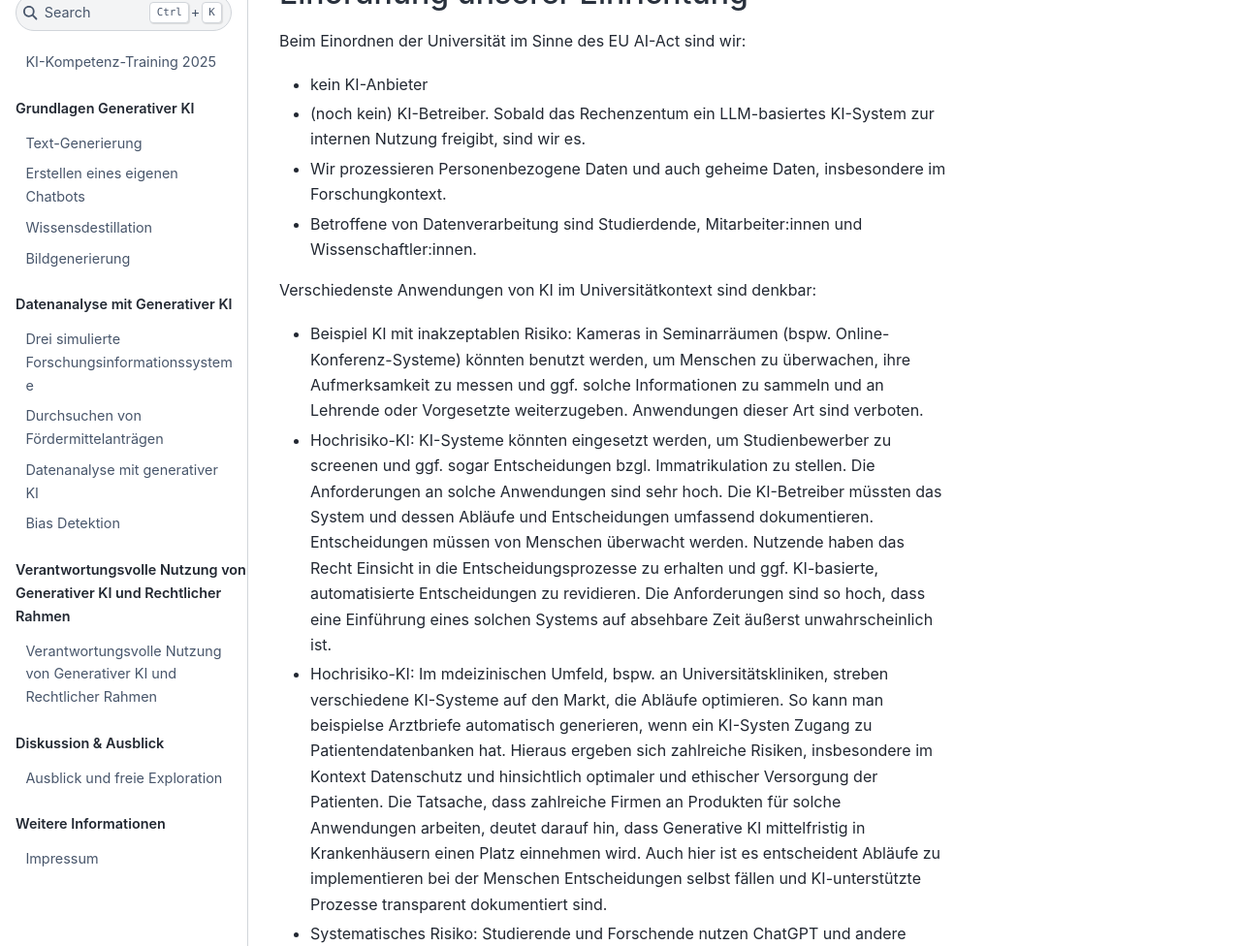
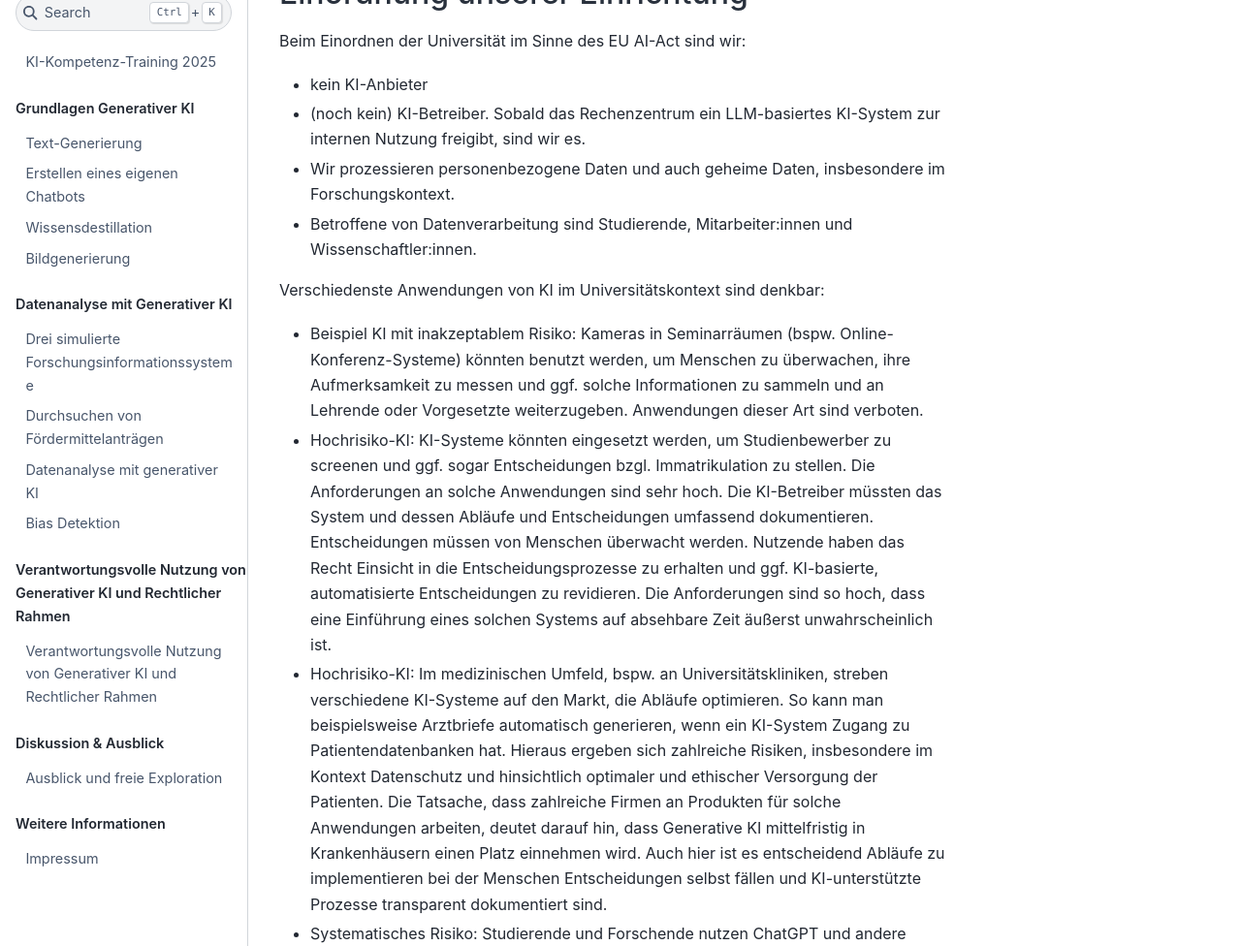
Before and after one commit to ScaDS/ki-kompetenz-training-2025, a Jupyter Book: the page built from session3/cheatsheet.md, in a window 1280 px wide and 1400 px high, scrolled down 442 px. Shown: the part 153-1129 px from the top of the window at 97% size. Built offline with Jupyter Book 1.0.4 settings and Sphinx 7.4.7 and the Sphinx Book theme 1.1.4, drawn with Linux system fonts in a browser that asks for light colours; some of the changed text lies outside the part shown.

Commit message:
Fixed various spelling mistakes and improved punctuation throughout the document.

```diff
--- a/session3/cheatsheet.md
+++ b/session3/cheatsheet.md
@@ -12,43 +12,43 @@ Auch die AI-Abteilung der EU hat ein übersichtliches [FAQ-Dokument](https://dig
 
 Beim Einordnen der Universität im Sinne des EU AI-Act sind wir:
 * kein KI-Anbieter
-* (noch kein) KI-Betreiber. Sobald das Rechenzentum ein LLM-basiertes KI-System zur internen Nutzung freigibt, sind wir es.
-* Wir prozessieren Personenbezogene Daten und auch geheime Daten, insbesondere im Forschungkontext.
-* Betroffene von Datenverarbeitung sind Studierdende, Mitarbeiter:innen und Wissenschaftler:innen.
+* (noch kein) KI-Betreiber. Sobald das Rechenzentrum ein LLM-basiertes KI-System zur internen Nutzung freigibt, sind wir es.
+* Wir prozessieren personenbezogene Daten und auch geheime Daten, insbesondere im Forschungskontext.
+* Betroffene von Datenverarbeitung sind Studierende, Mitarbeiter:innen und Wissenschaftler:innen.
 
-Verschiedenste Anwendungen von KI im Universitätkontext sind denkbar:
-* Beispiel KI mit inakzeptablen Risiko: Kameras in Seminarräumen (bspw. Online-Konferenz-Systeme) könnten benutzt werden, um Menschen zu überwachen, ihre Aufmerksamkeit zu messen und ggf. solche Informationen zu sammeln und an Lehrende oder Vorgesetzte weiterzugeben. Anwendungen dieser Art sind verboten.
+Verschiedenste Anwendungen von KI im Universitätskontext sind denkbar:
+* Beispiel KI mit inakzeptablem Risiko: Kameras in Seminarräumen (bspw. Online-Konferenz-Systeme) könnten benutzt werden, um Menschen zu überwachen, ihre Aufmerksamkeit zu messen und ggf. solche Informationen zu sammeln und an Lehrende oder Vorgesetzte weiterzugeben. Anwendungen dieser Art sind verboten.
 * Hochrisiko-KI: KI-Systeme könnten eingesetzt werden, um Studienbewerber zu screenen und ggf. sogar Entscheidungen bzgl. Immatrikulation zu stellen. Die Anforderungen an solche Anwendungen sind sehr hoch. Die KI-Betreiber müssten das System und dessen Abläufe und Entscheidungen umfassend dokumentieren. Entscheidungen müssen von Menschen überwacht werden. Nutzende haben das Recht Einsicht in die Entscheidungsprozesse zu erhalten und ggf. KI-basierte, automatisierte Entscheidungen zu revidieren. Die Anforderungen sind so hoch, dass eine Einführung eines solchen Systems auf absehbare Zeit äußerst unwahrscheinlich ist.
-* Hochrisiko-KI: Im mdeizinischen Umfeld, bspw. an Universitätskliniken, streben verschiedene KI-Systeme auf den Markt, die Abläufe optimieren. So kann man beispielse Arztbriefe automatisch generieren, wenn ein KI-Systen Zugang zu Patientendatenbanken hat. Hieraus ergeben sich zahlreiche Risiken, insbesondere im Kontext Datenschutz und hinsichtlich optimaler und ethischer Versorgung der Patienten. Die Tatsache, dass zahlreiche Firmen an Produkten für solche Anwendungen arbeiten, deutet darauf hin, dass Generative KI mittelfristig in Krankenhäusern einen Platz einnehmen wird. Auch hier ist es entscheident Abläufe zu implementieren bei der Menschen Entscheidungen selbst fällen und KI-unterstützte Prozesse transparent dokumentiert sind.
+* Hochrisiko-KI: Im medizinischen Umfeld, bspw. an Universitätskliniken, streben verschiedene KI-Systeme auf den Markt, die Abläufe optimieren. So kann man beispielsweise Arztbriefe automatisch generieren, wenn ein KI-System Zugang zu Patientendatenbanken hat. Hieraus ergeben sich zahlreiche Risiken, insbesondere im Kontext Datenschutz und hinsichtlich optimaler und ethischer Versorgung der Patienten. Die Tatsache, dass zahlreiche Firmen an Produkten für solche Anwendungen arbeiten, deutet darauf hin, dass Generative KI mittelfristig in Krankenhäusern einen Platz einnehmen wird. Auch hier ist es entscheidend Abläufe zu implementieren bei der Menschen Entscheidungen selbst fällen und KI-unterstützte Prozesse transparent dokumentiert sind.
 * Systematisches Risiko: Studierende und Forschende nutzen ChatGPT und andere ähnliche Anwendungen für Studium und Forschung. Die Konsequenzen sind mitunter schwer abzusehen. Offensichtlich lernen Studierende, die Zugang zu scheinbar allwissenden ChatApps haben anders, als Studierende die im Vor-Internetzeitalter in die Bibliothek gehen mussten um Antworten zu finden. Es besteht das Risiko, dass die Qualität des Wissenstransfers abnimmt, wenn beispielsweise die Lehrenden nicht im Umgang mit KI geschult werden.
 * Minimales Risiko: Der Email-Spamfilter, der im Rechenzentrum dafür sorgt, dass automatisch Emails ausgefiltert oder als Spam markiert werden, birgt Risiken wie beispielsweise dass wir Email nicht bekommen.
 * Minimales Risiko: KI-Systeme sind auch in Fahrstühlen verbaut. Oft entscheidet ein [Fuzzy-Algorithmus](https://de.wikipedia.org/wiki/Fuzzylogik) ob der Fahrstuhl nach oben oder nach unten fährt, wenn gleichzeitig über und unter dem Fahrstuhl der Knopf gedrückt wird.
 
 ## Dürfen wir das?
 
-Anhand einiger Beispiele wollen wir diskutieren, ob gegebene Beispielanwendungen und Szenarien machbar sind. Entscheidungen sind nicht Trivial und erfordern genaues abwägen.
+Anhand einiger Beispiele wollen wir diskutieren, ob gegebene Beispielanwendungen und Szenarien machbar sind. Entscheidungen sind nicht trivial und erfordern genaues Abwägen.
 
 ### Review eines DFG-Proposals
 
 Wir arbeiten als Reviewer für die DFG und würden gerne ein LLM einsetzen.
 
 Pro:
-* Schneller, effizienter Arbeiten, um bspw eine Zusammenfassung zu schreiben.
-* Lokal ausgeführte KI-Systeme sorgen dafür dass der Proposal-Text mein vertrauliche IT-Umgebung nicht verläßt.
+* Schneller, effizienter Arbeiten, um bspw. eine Zusammenfassung zu schreiben.
+* Lokal ausgeführte KI-Systeme sorgen dafür, dass der Proposal-Text meine vertrauliche IT-Umgebung nicht verlässt.
 
 Kontra:
 * DFG verbietet dies explizit in ihrer [Stellungnahme zum Einsatz generativer KI](https://www.dfg.de/resource/blob/289674/ff57cf46c5ca109cb18533b21fba49bd/230921-stellungnahme-praesidium-ki-ai-data.pdf).
 * Online KI-Systeme erfüllen ggf. Datenschutzregeln nicht.
 * Die Autoren haben der Nutzung ihrer Daten zu diesem Zweck nicht zugestimmt.
-* Entscheidung sollte zwingend vom Menschen getroffen werden. Das ist es worum DFG Reviewer bittet.
+* Entscheidung sollte zwingend vom Menschen getroffen werden. Das ist es, worum DFG Reviewer bittet.
 
 ### ChatBot für das Expert:innen Netzwerk der Uni Leipzig
 
-Es scheint im Interesse der Universität dass potentielle Kollaborationspartner schnell die richtigen Experten finden, um beispielsweise ein neues Forschungsprojekt zu starten. Man könnte die Schwelle für eine solche Suche niedriger machen, indem man ein Forschungsinformationssystem mit einem ChatBot kombiniert.
+Es scheint im Interesse der Universität, dass potenzielle Kollaborationspartner schnell die richtigen Experten finden, um beispielsweise ein neues Forschungsprojekt zu starten. Man könnte die Schwelle für eine solche Suche niedriger machen, indem man ein Forschungsinformationssystem mit einem ChatBot kombiniert.
 
 Pro:
 * Suche einfacher
-* Ergebnisse potentiell besser
+* Ergebnisse potenziell besser
 * Zeigt innovative Technik auf der Webseite der Uni
 * Der Zweck der Verarbeitung dient einem höheren Ziel: Optimale Nutzung von Fördermitteln / öffentliche Förderung
 
```
Also changed, not shown: other parts of session3/cheatsheet.md (+1 -1 lines).
